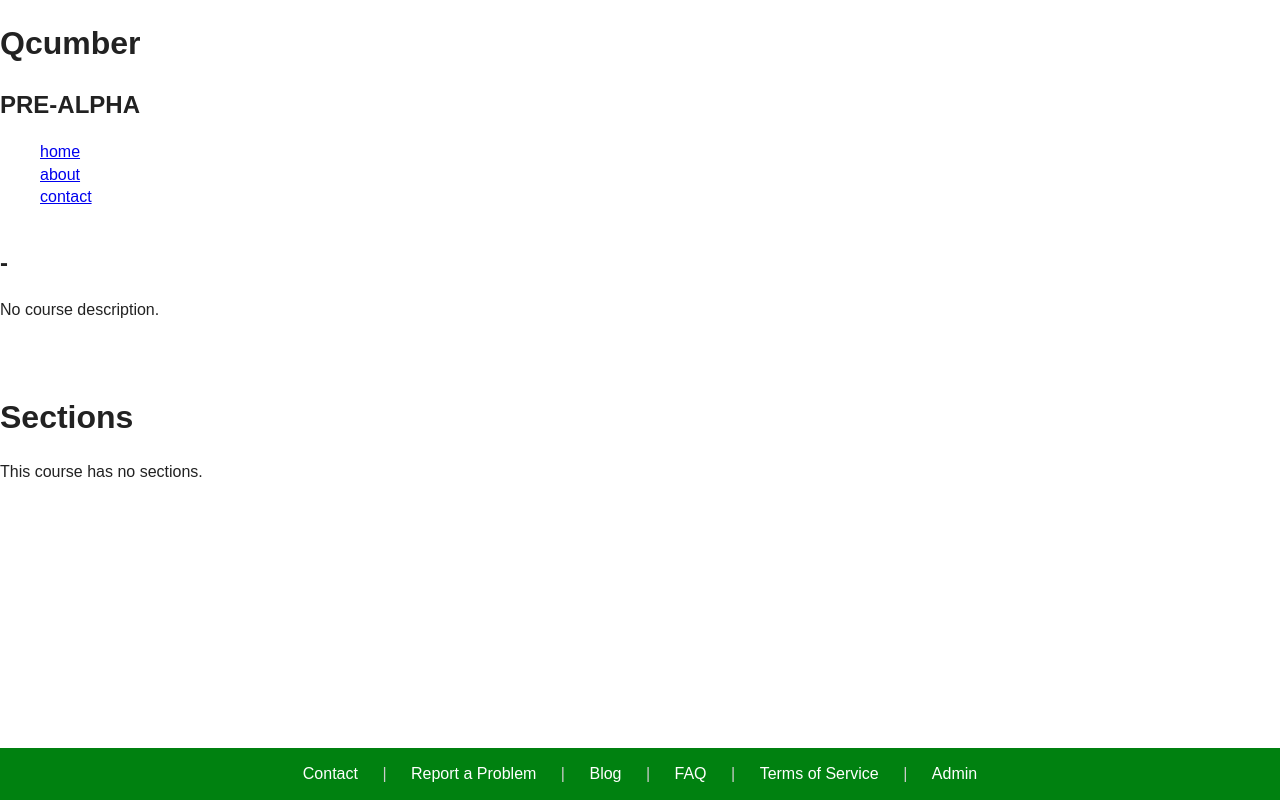
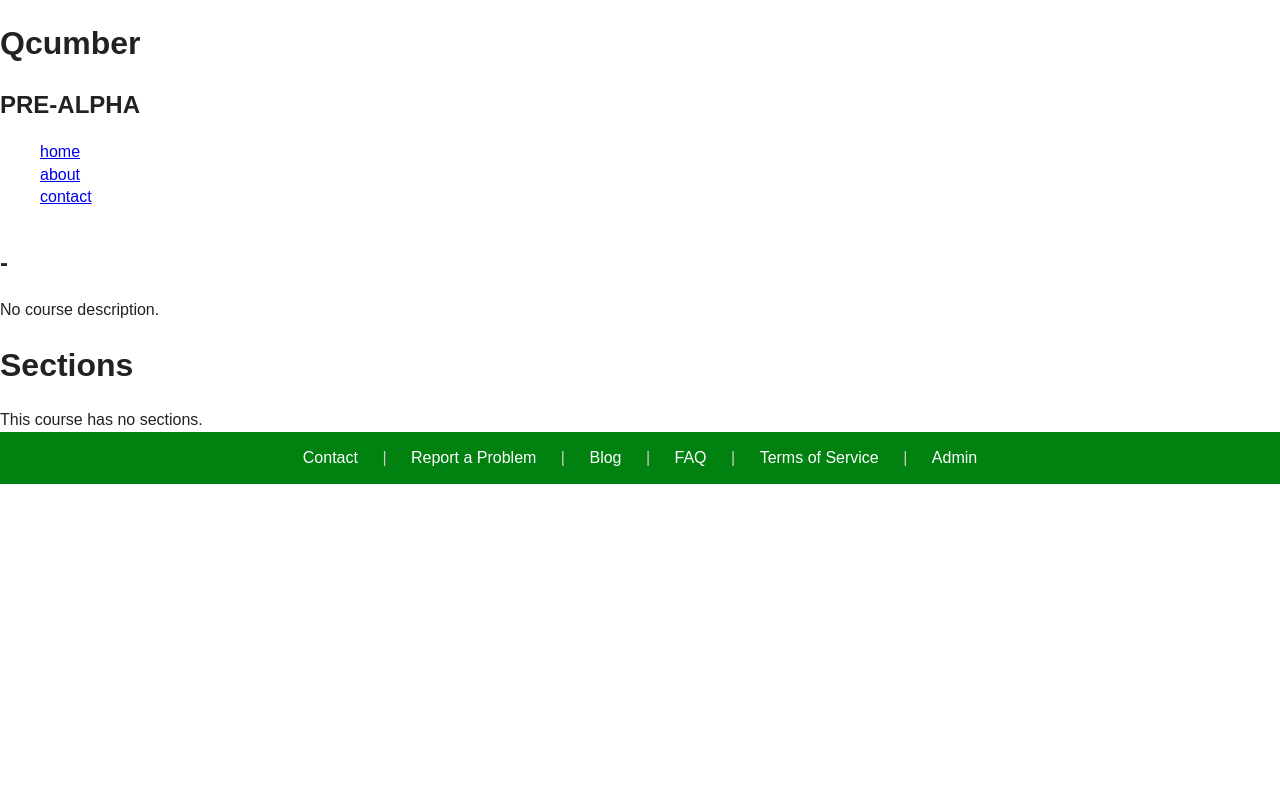
Before and after one commit to ChrisCooper/QcumberD, a Django app: template QcumberD/templates/course_catalog/pages/course_detail.html in a window 1280 px wide. After the commit the page ends 484 px from the top, so only its background shows below. Run offline with Django 3.2, Linux system fonts and the light colour scheme; the template is opened without the code that fills it, so the values that code supplies are empty; style sheets or scripts are compiled from the project's sources; some libraries are stand-ins or nearby versions.

Commit message:
Investigation of moving footer ongoing...

```diff
--- /dev/null
+++ b/QcumberD/qcumber/sass/_footer.scss
@@ -0,0 +1,25 @@
+$footer_height: 52px;
+
+#footer{
+
+    height: $footer_height;
+
+    background-color: $dark_green;
+    text-align: center;
+
+    .links-container {
+        padding: 15px;
+
+        a {
+            color: white;
+            text-decoration: none;
+            padding: 20px;
+            &:hover {
+                text-decoration: underline;
+            }
+        }
+        .sep {
+        color: $light_grey;
+        }
+    }
+}
--- a/QcumberD/qcumber/sass/main.scss
+++ b/QcumberD/qcumber/sass/main.scss
@@ -16,47 +16,20 @@
 
 
 /* Sizing */
-$footer_height: 52px;
+@import "footer";
 
-html,body{
-    height: 100%
-}
+/*
+html,body, #page_holder {
+    height: 100%;
+    padding-bottom: $footer_height;
+}*/
 
-#page_holder {
-    height: 100%;
-    position:relative;
-}
-
+/*
 #content_body {
     padding-bottom: $footer_height;
-}
+}*/
 
-#footer{
-    position: absolute;
-    bottom: 0;
-    left: 0;
-    right: 0;
-    height: $footer_height;
 
-    background-color: $dark_green;
-    text-align: center;
-
-    .links-container {
-        padding: 15px;
-
-        a {
-            color: white;
-            text-decoration: none;
-            padding: 20px;
-            &:hover {
-                text-decoration: underline;
-            }
-        }
-        .sep {
-        color: $light_grey;
-        }
-    }
-}
 
 @import "helpers";
 @import "printStyles";
--- a/QcumberD/templates/course_catalog/components/footer.html
+++ b/QcumberD/templates/course_catalog/components/footer.html
@@ -1,4 +1,4 @@
-<footer id="footer" class="main-footer clearfix">
+<footer id="footer" class="clearfix">
     <div class="links-container">
 
         <a href="#">Contact</a>
--- a/QcumberD/templates/course_catalog/pages/base_qcumber.html
+++ b/QcumberD/templates/course_catalog/pages/base_qcumber.html
@@ -2,11 +2,11 @@
 
 {% block body_content %}
 
-<div id="page_holder">
+<div id="page_holder" class="clearfix">
 
     {% include "course_catalog/components/header.html" %}
 
-    <div id="content_body" class="main wrapper clearfix">
+    <div id="content_body" class="clearfix">
         {% block main_container %}
         <p>No content on base_qcumber.</p>
         {% endblock %}
```
